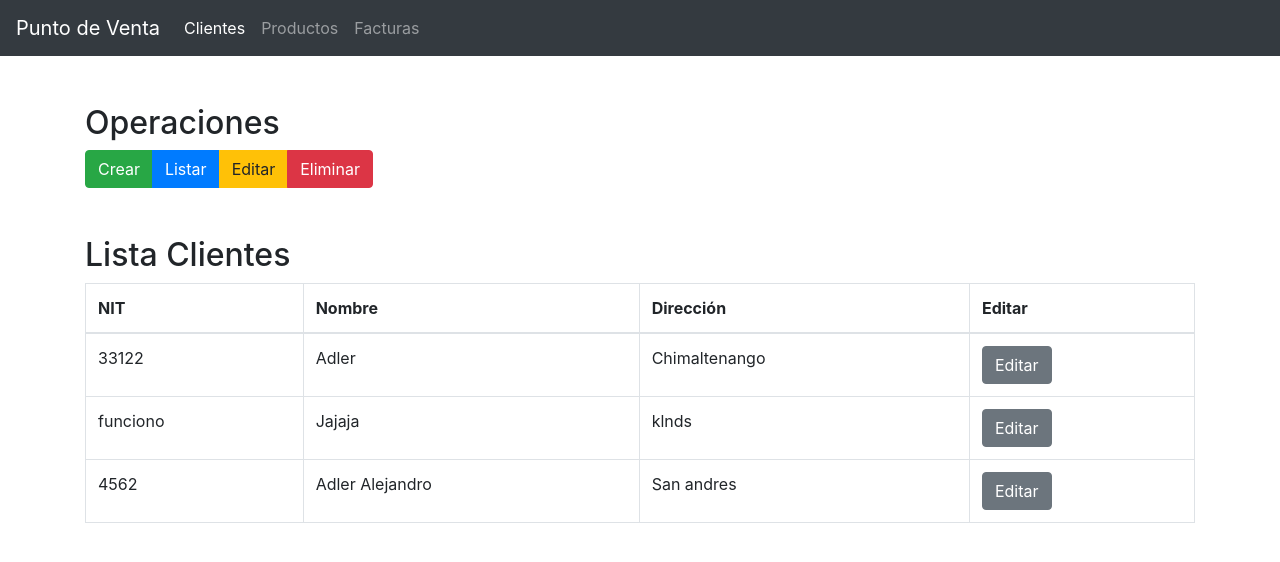
After one commit to miguel-tubac/IPC2_Proyecto2Diciembre_1, a Django app: page /clientes/editar_cliente/ in a window 1280 px wide. The commit adds this page. Shown: the top 562 px of the page. Run offline with Django 5.2, Linux system fonts and the light colour scheme; some libraries are stand-ins or nearby versions.

Commit message:
Funcion editar

```diff
--- a/djangoProject/app/PuntoDeVenta/datos/clientes.xml
+++ b/djangoProject/app/PuntoDeVenta/datos/clientes.xml
@@ -1,8 +1,7 @@
-<?xml version="1.0" ?>
 <Clientes>
     <cliente nit="33122">
         <nombre>Adler</nombre>
-        <direccion>Chimal</direccion>
+        <direccion>Chimaltenango</direccion>
     </cliente>
     <cliente nit="funciono">
         <nombre>Jajaja</nombre>
--- a/djangoProject/app/PuntoDeVenta/views.py
+++ b/djangoProject/app/PuntoDeVenta/views.py
@@ -1,4 +1,4 @@
-from django.shortcuts import render
+from django.shortcuts import render,redirect
 from xml.dom import minidom
 import os
 import xml.etree.ElementTree as ET
@@ -132,3 +132,97 @@ def minidom_parse_string(string):
     cleaned_xml_string = '\n'.join(
         [line for line in xml_string.split('\n') if line.strip()])
     return cleaned_xml_string
+
+@csrf_exempt
+def clientes_editar(request):
+    # Cargar el template
+    template = loader.get_template("menu_clientes_editar.html")
+
+    lst_clientes = []
+    archivo_xml_path = os.path.join(
+        settings.BASE_DIR, 'app', 'PuntoDeVenta', 'datos', 'clientes.xml')
+
+    try:
+        tree = ET.parse(archivo_xml_path)
+        root = tree.getroot()
+        for cliente in root.findall("cliente"):
+            nit_cliente = cliente.get("nit")
+            nombre_cliente = cliente.find("nombre").text
+            direccion = cliente.find("direccion").text
+            cliente_listar = (nit_cliente, nombre_cliente, direccion)
+            lst_clientes.append(cliente_listar)
+    except FileNotFoundError:
+        root = ET.Element('Clientes')
+        tree = ET.ElementTree(root)
+
+    # Usar render en lugar de HttpResponse para cargar el template y pasar el contexto
+    context = {"lst_clientes": lst_clientes}
+    return render(request, "menu_clientes_editar.html", context)
+
+
+
+def obtener_cliente_por_nit(nit):
+    archivo_xml_path = os.path.join(
+        settings.BASE_DIR, 'app', 'PuntoDeVenta', 'datos', 'clientes.xml')
+
+    try:
+        tree = ET.parse(archivo_xml_path)
+        root = tree.getroot()
+    except FileNotFoundError:
+        # Si el archivo no existe, retorna None
+        return None
+
+    # Buscar el elemento con el NIT especificado
+    cliente_element = root.find(f'.//cliente[@nit="{nit}"]')
+
+    if cliente_element is not None:
+        # Obtener los datos del cliente
+        nombre = cliente_element.find('nombre').text
+        direccion = cliente_element.find('direccion').text
+
+        # Crear y retornar un diccionario con los datos del cliente
+        cliente = {'nit': nit, 'nombre': nombre, 'direccion': direccion}
+        return cliente
+    else:
+        # Si no se encuentra el cliente, retorna None
+        return None
+
+
+
+def editar_cliente(request, nit):
+
+    cliente = obtener_cliente_por_nit(nit)
+
+    if cliente:
+        # Renderizar el formulario de edición del cliente con los datos existentes
+        context = {'cliente': cliente}
+        return render(request, 'editar_cliente.html', context)
+    else:
+        # Manejar el caso en el que el cliente no se encuentra
+        return render(request, 'menu_clientes_crear.html')
+
+
+def guardar_cambios_cliente(request, nit):
+    if request.method == 'POST':
+        # Obtener los datos del formulario y guardar los cambios en el archivo XML
+        nombre = request.POST.get('nombre')
+        direccion = request.POST.get('direccion')
+
+        archivo_xml_path = os.path.join(
+            settings.BASE_DIR, 'app', 'PuntoDeVenta', 'datos', 'clientes.xml')
+
+        tree = ET.parse(archivo_xml_path)
+        root = tree.getroot()
+
+        # Buscar y actualizar el elemento con el NIT especificado
+        for cliente_element in root.findall('.//cliente'):
+            if cliente_element.get('nit') == nit:
+                cliente_element.find('nombre').text = nombre
+                cliente_element.find('direccion').text = direccion
+                break
+
+        # Guardar los cambios en el archivo XML
+        tree.write(archivo_xml_path)
+
+    # Redirigir de nuevo a la página de listado de clientes
+    return redirect('clientes_listar')
--- a/djangoProject/djangoProject/urls.py
+++ b/djangoProject/djangoProject/urls.py
@@ -16,7 +16,7 @@ Including another URLconf
 """
 from django.contrib import admin
 from django.urls import path
-from app.PuntoDeVenta.views import incio, clientes, clientes_crear, clientes_eliminar, clientes_listar
+from app.PuntoDeVenta.views import incio, clientes, clientes_crear, clientes_eliminar, clientes_listar,clientes_editar,editar_cliente,guardar_cambios_cliente
 
 urlpatterns = [
     path('admin/', admin.site.urls),
@@ -24,5 +24,8 @@ urlpatterns = [
     path('clientes/', clientes, name='clientes'),
     path('clientes/crear/', clientes_crear, name='clientes_crear'),
     path('clientes/elimnar/', clientes_eliminar, name='clientes_eliminar'),
-    path('clientes/listar/', clientes_listar, name='clientes_listar')
+    path('clientes/listar/', clientes_listar, name='clientes_listar'),
+    path('clientes/editar_cliente/', clientes_editar, name='clientes_editar'),
+    path('clientes/editar_cliente/<str:nit>/', editar_cliente, name='editar_cliente'),
+    path('guardar_cambios_cliente/<str:nit>/', guardar_cambios_cliente, name='guardar_cambios_cliente')
 ]
--- a/djangoProject/templates/menu_clientes.html
+++ b/djangoProject/templates/menu_clientes.html
@@ -27,7 +27,7 @@
                     >Crear</a
                 >
                 <a href="{% url 'clientes_listar' %}" class="btn btn-primary">Listar</a>
-                <a href="{}" class="btn btn-warning">Editar</a>
+                <a href="{% url 'clientes_editar' %}" class="btn btn-warning">Editar</a>
                 <a href="{% url 'clientes_eliminar' %}" class="btn btn-danger"
                     >Eliminar</a
                 >
--- /dev/null
+++ b/djangoProject/templates/menu_clientes_editar.html
@@ -0,0 +1,55 @@
+<!DOCTYPE html>
+<html lang="es">
+    <head>
+        <meta charset="UTF-8" />
+        <meta
+            name="viewport"
+            content="width=device-width, initial-scale=1, shrink-to-fit=no"
+        />
+        <title>Ver Clientes</title>
+        <!-- Agrega los enlaces a Bootstrap CSS y cualquier otro estilo personalizado aquí -->
+        <link
+            rel="stylesheet"
+            href="https://stackpath.bootstrapcdn.com/bootstrap/4.5.2/css/bootstrap.min.css"
+        />
+    </head>
+    <body>
+        {% include 'menu_clientes.html' %}
+        <div class="container mt-5">
+            <h2>Lista Clientes</h2>
+
+            <!-- Formulario para eliminar cliente por NIT -->
+            {% if lst_clientes %}
+                <table class="table table-bordered">
+                    <thead>
+                        <tr>
+                            <th>NIT</th>
+                            <th>Nombre</th>
+                            <th>Dirección</th>
+                            <th>Editar</th>
+                        </tr>
+                    </thead>
+                    <tbody>
+                        {% for cliente in lst_clientes %}
+                            <tr>
+                                <td>{{ cliente.0 }}</td>
+                                <td>{{ cliente.1 }}</td>
+                                <td>{{ cliente.2 }}</td>
+                                <td>
+                                    <a href="{% url 'editar_cliente' nit=cliente.0 %}" class="btn btn-secondary">Editar</a>
+                                </td>
+                            </tr>
+                        {% endfor %}
+                    </tbody>
+                </table>
+            {% else %}
+                <p>No hay clientes disponibles2.</p>
+            {% endif %}
+        </div>
+
+        <!-- Agrega los enlaces a Bootstrap JS y cualquier otro script personalizado aquí -->
+        <script src="https://code.jquery.com/jquery-3.5.1.slim.min.js"></script>
+        <script src="https://cdn.jsdelivr.net/npm/@popperjs/core@2.10.2/dist/umd/popper.min.js"></script>
+        <script src="https://stackpath.bootstrapcdn.com/bootstrap/4.5.2/js/bootstrap.min.js"></script>
+    </body>
+</html>
```
Also changed, not shown: djangoProject/templates/editar_cliente.html (added, +32 -0 lines).
